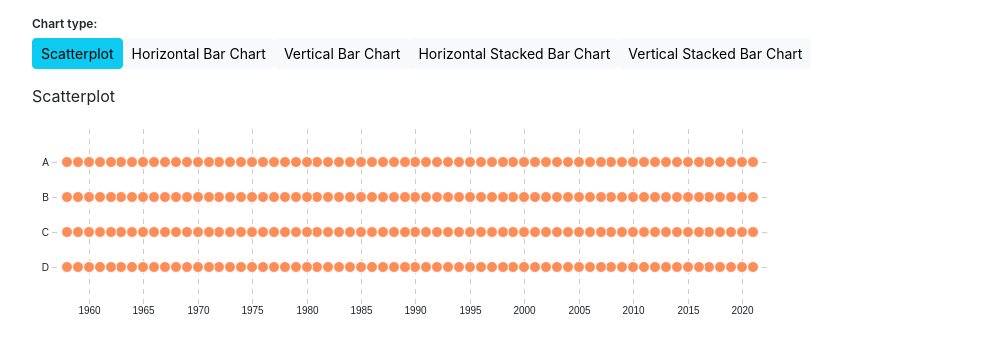
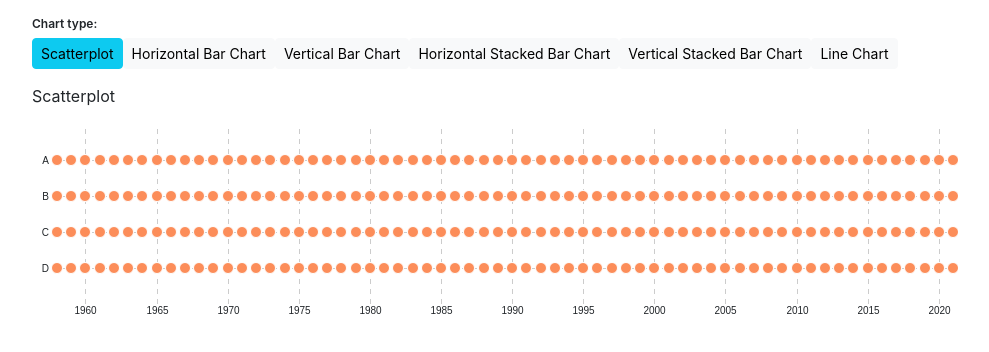
Before and after one commit to reneelightner/react-experiment, a React (Create React App) app: page / in a window 1280 px wide. Shown: the top 352 px of the page, without its empty margins (50-1039 px from the left). Built offline with nearby package versions, Linux system fonts and the light colour scheme.

Commit message:
add line chart

```diff
--- a/src/App.js
+++ b/src/App.js
@@ -2,6 +2,7 @@ import React, {useState} from 'react'
 import Buttonset from './Components/Buttonset';
 import StackedBar from './Components/StackedBarChart';
 import Scatterplot from './Components/Scatterplot';
+import Line from './Components/LineChart';
 import Bar from './Components/Bar';
 import * as d3 from 'd3';
 
@@ -9,6 +10,7 @@ import * as d3 from 'd3';
 import scatterplotJSON from './data/dataScatterplot.json';
 import barJSON from './data/dataBarChart.json';
 import stackedbarJSON from './data/dataStackedBarChart.json';
+import lineJSON from './data/dataLineChart.json';
 
 // HELPER FUNCTIONS
 // find unique for arr of objects (returns arr of unique items)
@@ -56,61 +58,43 @@ function transformDataForBarChart(inputData, yKey, xKey) {
   return transformedData;
 }
 
+// for scatterplot, parse each YEAR to date obj
+const parseTime = d3.timeParse("%Y")
+const formattedScatterplotData = scatterplotJSON.map(d => {
+    const newObj = {...d} // shallow copy to avoid modifying the original object
+    newObj.YEAR = parseTime(d.YEAR) // Convert string to actual Date object
+    return newObj
+})
+
+// for line chart
+const parseDate = d3.timeParse("%Y-%m-%d")
+const formattedLineChartData = lineJSON.map(d => {
+  const newObj = {...d} // shallow copy to avoid modifying the original object
+  newObj.date = parseDate(d.date) // Convert string to actual Date object
+  return newObj
+})
 
 // APP COMPONENT
 function App() {
   // BUTTON GROUP
-  // map of btn key to component
-  const componentBtnMap = {
-    "option1" : "Component 1",
-    "option2" : "Component 2",
-    "option3" : "Component 3",
-    "option4" : "Component 4",
-    "option5" : "Component 5"
-  }
   const defaultBtnSelected = "option1"
-  const [componentSelected, setcomponentSelected] = useState(componentBtnMap[defaultBtnSelected])
+  const [componentSelected, setcomponentSelected] = useState(defaultBtnSelected)
   const btnData = [
     {label: "Scatterplot", key: "option1"},
     {label: "Horizontal Bar Chart", key: "option2"},
     {label: "Vertical Bar Chart", key: "option3"},
     {label: "Horizontal Stacked Bar Chart", key: "option4"},
-    {label: "Vertical Stacked Bar Chart", key: "option5"}
+    {label: "Vertical Stacked Bar Chart", key: "option5"},
+    {label: "Line Chart", key: "option6"}
   ]
   const handleBtnSelection = (btnSelectedKey) => {
-    setcomponentSelected(componentBtnMap[btnSelectedKey])
+    setcomponentSelected(btnSelectedKey)
   }
-
-  // SCATTERPLOT
-  // parse each YEAR to date obj
-  const parseTime = d3.timeParse("%Y")
-  const formattedScatterplotData = scatterplotJSON.map(d => {
-      const newObj = {...d} // shallow copy to avoid modifying the original object
-      newObj.YEAR = parseTime(d.YEAR)
-      return newObj
-  })
-  const ydomainscatterplot = findUnique(formattedScatterplotData, 'AWARD')
-  const xdomainscatterplot = d3.extent(formattedScatterplotData, d => d.YEAR)   // min and max year for x axis domain
-
-  // HORIZONTAL BAR
-  const ydomainhorizbar = findUnique(barJSON, 'product')
-  const xdomainhorizbar = [0, d3.max(barJSON, d => d.sales)]
-
-  // VERTICAL BAR
-  const ydomainvertbar = [0, d3.max(barJSON, d => d.sales)]
-  const xdomainvertbar = findUnique(barJSON, 'product')
 
   // STACKED BAR
   const formattedStackedBarData = transformDataForBarChart(stackedbarJSON, "category", "value")
   const categoriesforcolor = findUnique(formattedStackedBarData, "Product")
 
-  // STACKED HORIZONTAL BAR
-  const ydomainhorizstackedbar = findUnique(formattedStackedBarData, "category")
-  const xdomainhorizstackedbar = [0, d3.max(formattedStackedBarData, d => d.X1)]
-
-  // STACKED VERTICAL BAR
-  const ydomainvertstackedbar = [0, d3.max(formattedStackedBarData, d => d.X1)]
-  const xdomainvertstackedbar = findUnique(formattedStackedBarData, "category")
 
   return (
     <div className="container">
@@ -118,16 +102,18 @@ function App() {
       <Buttonset btnData={btnData} defaultSelection={defaultBtnSelected} onSelect={handleBtnSelection} />
       <div className="componentWrapper row">
         {
-        componentSelected === "Component 1" &&
-          <div className='col-8'>
+        componentSelected === "option1" &&
+          <div className='col-10'>
             <p>Scatterplot</p>
             <Scatterplot
               data={formattedScatterplotData}
               id={'scatterplot'}
               height={200}
-              margin={{top: 1, right: 15, bottom: 20, left: 20}}
-              ydomain={ydomainscatterplot}
-              xdomain={xdomainscatterplot}
+              margin={{top: 0, right: 5, bottom: 20, left: 20}}
+              yscale={'band'}
+              ydomain={findUnique(formattedScatterplotData, 'AWARD')}
+              xscale={'time'}
+              xdomain={d3.extent(formattedScatterplotData, d => d.YEAR)}
               ykey={'AWARD'}
               xkey={'YEAR'}
               ttkey={'ARTIST'}
@@ -135,56 +121,57 @@ function App() {
           </div>
         }
         {
-        componentSelected === "Component 2" &&
+        componentSelected === "option2" &&
           <div className='col-6'>
             <p>Horizontal Bar Chart</p>
             <Bar
               data={barJSON}
-              orientation={"horizontal"}
-              xscale={"linear"}
-              yscale={"band"}
               id={'horizontalbar'}
               height={200}
               margin={{top: 0, right: 25, bottom: 10, left: 70}}
-              ydomain={ydomainhorizbar} xdomain={xdomainhorizbar}
+              orientation={"horizontal"}
+              yscale={"band"}
+              ydomain={findUnique(barJSON, 'product')}
+              xscale={"linear"}
+              xdomain={[0, d3.max(barJSON, d => d.sales)]}
               ykey={'product'}
               xkey={'sales'}
               color={"#fc8d59"}/>
           </div>
         }
         {
-        componentSelected === "Component 3" &&
+        componentSelected === "option3" &&
           <div className='col-6'>
             <p>Vertical Bar Chart</p>
             <Bar
               data={barJSON}
-              orientation={"vertical"}
-              xscale={"band"}
-              yscale={"linear"}
               id={'verticalbar'}
               height={200}
               margin={{top: 15, right: 5, bottom: 10, left: 20}}
-              ydomain={ydomainvertbar}
-              xdomain={xdomainvertbar}
+              orientation={"vertical"}
+              yscale={"linear"}
+              ydomain={[0, d3.max(barJSON, d => d.sales)]}
+              xscale={"band"}
+              xdomain={findUnique(barJSON, 'product')}
               ykey={'sales'}
               xkey={'product'}
               color={"#fc8d59"}/>
           </div>
         }
         {
-        componentSelected === "Component 4" &&
+        componentSelected === "option4" &&
           <div className='col-6'>
             <p>Horizontal Stacked Bar Chart</p>
             <StackedBar
               data={formattedStackedBarData}
-              orientation={"horizontal"}
-              xscale={"linear"}
-              yscale={"band"}
               id={'stackedbarhoriz'}
               height={200}
               margin={{ top: 5, right: 5, bottom: 10, left: 20 }}
-              ydomain={ydomainhorizstackedbar}
-              xdomain={xdomainhorizstackedbar}
+              orientation={"horizontal"}
+              xscale={"linear"}
+              xdomain={[0, d3.max(formattedStackedBarData, d => d.X1)]}
+              yscale={"band"}
+              ydomain={findUnique(formattedStackedBarData, "category")}
               ykey={"category"}
               xkey={'value'}
               categoriescolor={categoriesforcolor}
@@ -194,19 +181,19 @@ function App() {
           </div>
         }
         {
-        componentSelected === "Component 5" &&
+        componentSelected === "option5" &&
           <div className='col-6'>
             <p>Vertical Stacked Bar Chart</p>
             <StackedBar
               data={formattedStackedBarData}
-              orientation={"vertical"}
-              xscale={"band"}
-              yscale={"linear"}
               id={'stackedbarvert'}
               height={200}
               margin={{ top: 5, right: 5, bottom: 10, left: 20 }}
-              ydomain={ydomainvertstackedbar}
-              xdomain={xdomainvertstackedbar}
+              orientation={"vertical"}
+              xscale={"band"}
+              xdomain={findUnique(formattedStackedBarData, "category")}
+              yscale={"linear"}
+              ydomain={[0, d3.max(formattedStackedBarData, d => d.X1)]}
               ykey={"value"}
               xkey={"category"}
               categoriescolor={categoriesforcolor}
@@ -215,6 +202,24 @@ function App() {
               textpos={'X0'}  />
           </div>
         }
+        {
+        componentSelected === "option6" &&
+        <div className='col-6'>
+          <p>Line Chart</p>
+          <Line
+            data={formattedLineChartData}
+            id={'line'}
+            height={200}
+            margin={{ top: 5, right: 5, bottom: 10, left: 15 }}
+            xscale={"time"}
+            xdomain={d3.extent(formattedLineChartData, d => d.date)}
+            yscale={"linear"}
+            ydomain={[0, d3.max(formattedLineChartData, d => d.value)]}
+            ykey={"date"}
+            xkey={"value"}
+          />
+        </div>
+        }
       </div>
     </div>
   );
--- a/src/Components/Bar.js
+++ b/src/Components/Bar.js
@@ -44,7 +44,6 @@ export default function Bar(props) {
                     .rangeRound([0, height])
                     .padding(0.2)
             }
-
 
             // x and y axes
             const xAxis = d3.axisBottom(x)
--- /dev/null
+++ b/src/Components/LineChart.js
@@ -0,0 +1,101 @@
+import React from 'react';
+import * as d3 from 'd3';
+import { useD3 } from './useD3.js';
+
+
+export default function Line(props) {
+
+    const ref = useD3(
+        (svg) => {
+
+            const margin = props.margin
+            const height = props.height - margin.top - margin.bottom
+            const width = (d3.select(`svg#${props.id}`).node().getBoundingClientRect().width) - margin.right - margin.left
+
+            d3.select(`svg#${props.id} g.plot`)
+                .attr("transform", `translate(${margin.left},${margin.top})`)
+
+            // x and y axes
+            var x, y
+            if (props.xscale === "time") {
+                x = d3.scaleTime()
+                    .domain(props.xdomain)
+                    .range([0 + 10, width - 10]) // Add padding (10px on both sides)
+            }
+
+            if (props.yscale === "linear") {
+                y = d3.scaleLinear()
+                    .range([height, 0])
+                    .domain(props.ydomain)
+            }
+
+            // x and y axes
+            const xAxis = d3.axisBottom(x)
+                .tickFormat(d3.timeFormat("%d"))
+                .tickSize(-height)
+
+            const yAxis = d3.axisLeft(y)
+                .tickSize(-width)
+
+            svg.select(".x-axis")
+                .attr("transform", `translate(${margin.left},${height + margin.top})`)
+                .call(xAxis)
+
+            svg.select(".y-axis")
+                .attr("transform", `translate(${margin.left},${margin.top})`)
+                .call(yAxis)
+
+            // hide vertical line for y axis
+            d3.selectAll("g.y-axis path").style("display", "none")
+            // horizontal y axis ticks have dash
+            svg.selectAll("g.y-axis g.tick line").style("stroke-dasharray", "5 5").style("stroke", "#ccc")
+            // hide horizontal line for x axis
+            d3.selectAll("g.x-axis path").style("display", "none")
+            // vertical x axis ticks have dash
+            svg.selectAll("g.x-axis g.tick line").style("stroke-dasharray", "5 5").style("stroke", "#ccc")
+
+            const line = d3.line()
+                .x(d => x(d.date))
+                .y(d => y(d.value))
+
+            // line
+            svg.select(".plot")
+                .append("path")
+                .datum(props.data)
+                .attr("fill", "none")
+                .attr("stroke", "steelblue")
+                .attr("stroke-width", 2)
+                .attr("d", line)
+
+            // circles
+            svg.select(".plot")
+                .selectAll("circle")
+                .data(props.data)
+                .enter()
+                .append("circle")
+                .attr("cx", d => x(d.date))
+                .attr("cy", d => y(d.value))
+                .attr("r", 4)
+                .attr("fill", "steelblue")
+
+        },
+        [] //can pass a props here, like props.artist
+    );
+
+    return (
+        <div>
+            <svg
+                id={props.id}
+                ref={ref}
+                style={{
+                    height: props.height,
+                    width: "100%"
+                }}
+            >
+                <g className='x-axis' />
+                <g className='y-axis' />
+                <g className='plot' />
+            </svg>
+        </div>
+    )
+}
--- a/src/Components/Scatterplot.js
+++ b/src/Components/Scatterplot.js
@@ -10,28 +10,36 @@ export default function Scatterplot(props) {
             // clear previous circles (necessary if updating scatterplot)
             d3.selectAll(`svg#${props.id} circle`).remove()
 
-            const height = props.height
-            const width = d3.select(`svg#${props.id}`).node().getBoundingClientRect().width //svg's width
             const margin = props.margin
+            const height = props.height - margin.top - margin.bottom
+            const width = (d3.select(`svg#${props.id}`).node().getBoundingClientRect().width) - margin.right - margin.left
+
+            d3.select(`svg#${props.id} g.plot`)
+                .attr("transform", `translate(${margin.left},${margin.top})`)
 
             // x and y axes
-            const x = d3.scaleTime()
-                .rangeRound([margin.right, width-margin.right-margin.left])
-                .domain(props.xdomain)
+            var x, y
+            if (props.xscale === "time") {
+                x = d3.scaleTime()
+                    .rangeRound([margin.right, width])
+                    .domain(props.xdomain)
+            }
 
-            const y = d3.scaleBand()
-                .domain(props.ydomain)
-                .rangeRound([0, height-margin.top-margin.bottom])
-                .padding(1) //need otherwise circles are offset
+            if (props.yscale === "band") {
+                y = d3.scaleBand()
+                    .rangeRound([0, height])
+                    .domain(props.ydomain)
+                    .padding(1) //need otherwise circles are offset
+            }
 
             const xAxis = d3.axisBottom(x)
-                .tickSize(-height-margin.top-margin.bottom)
+                .tickSize(-height)
 
             const yAxis = d3.axisLeft(y)
-                .tickSize(-width-margin.left-margin.right)
+                .tickSize(-width)
 
             svg.select(".x-axis")
-                .attr("transform", `translate(${margin.left},${height - margin.bottom})`)
+                .attr("transform", `translate(${margin.left},${height + margin.top})`)
                 .call(xAxis)
 
             svg.select(".y-axis")
@@ -59,7 +67,6 @@ export default function Scatterplot(props) {
 
             // scatterplot
             svg.select(".plot")
-                .attr("transform", `translate(${margin.left},${margin.top})`)
                 .selectAll("dot")
                 .data(props.data)
                 .enter()
--- /dev/null
+++ b/src/data/dataLineChart.json
@@ -0,0 +1,12 @@
+[
+    { "date": "2024-01-01", "value": 10 },
+    { "date": "2024-01-02", "value": 15 },
+    { "date": "2024-01-03", "value": 8 },
+    { "date": "2024-01-04", "value": 20 },
+    { "date": "2024-01-05", "value": 18 },
+    { "date": "2024-01-06", "value": 25 },
+    { "date": "2024-01-07", "value": 30 },
+    { "date": "2024-01-08", "value": 28 },
+    { "date": "2024-01-09", "value": 35 },
+    { "date": "2024-01-10", "value": 40 }
+  ]
```
